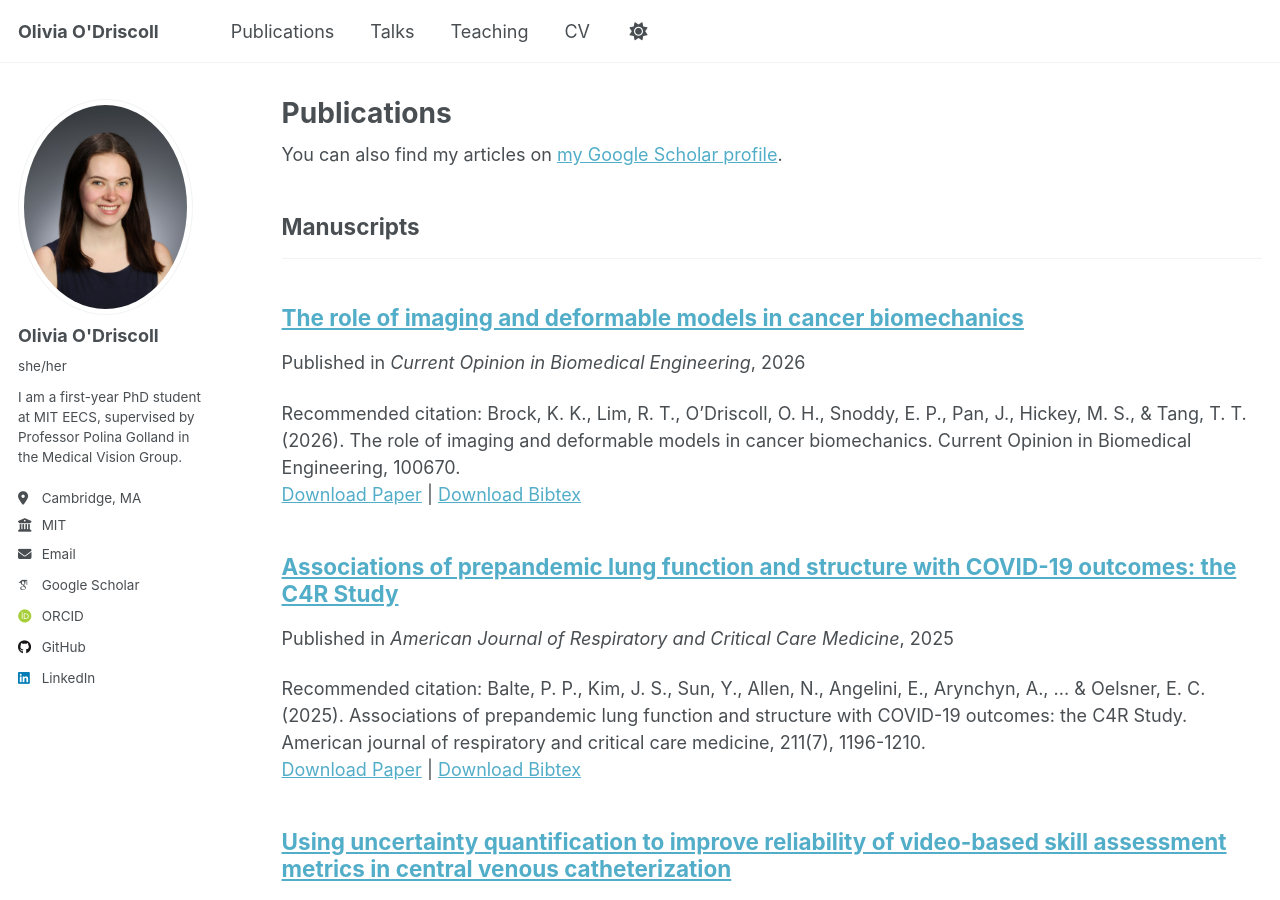
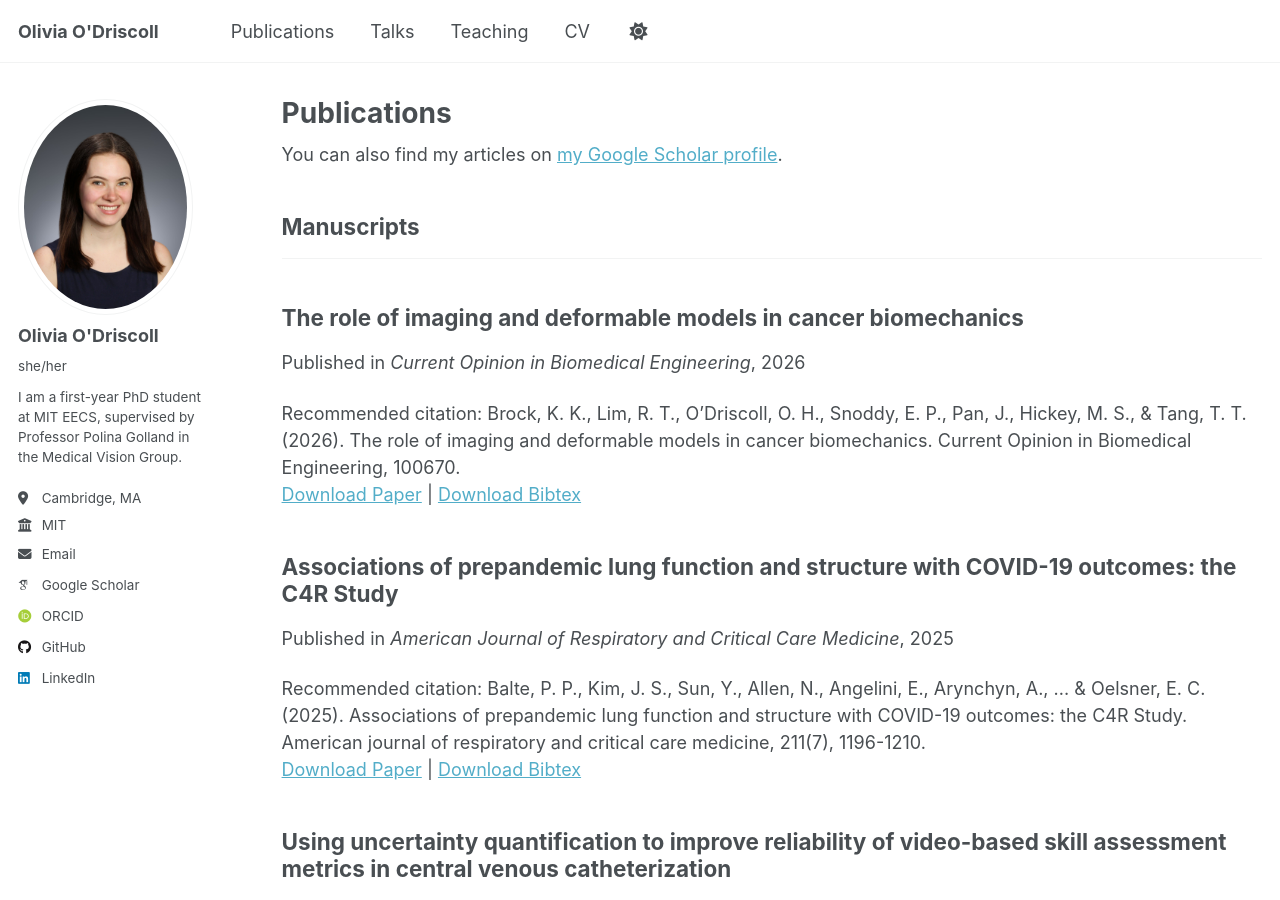
Before and after one commit to OliviaODriscoll/oliviaodriscoll.github.io, a Jekyll site: the page built from _pages/publications.html, in a window 1280 px wide and 900 px high. Built offline with Jekyll 4.4.1, drawn with Linux system fonts in a browser that asks for light colours; some web fonts are replaced; a script that is not in the unit is left out.

Commit message:
Update archive templates to display titles for publications without links

```diff
--- a/_includes/archive-single-cv.html
+++ b/_includes/archive-single-cv.html
@@ -27,7 +27,9 @@
       </div>
     {% endif %}
     <h3 class="archive__item-title" itemprop="headline">
-      {% if post.link %}
+      {% if post.collection == 'publications' %}
+        {{ title }}
+      {% elsif post.link %}
         <a href="{{ post.link }}">{{ title }}</a> <a href="{{ base_path }}{{ post.url }}" rel="permalink"><i class="fa fa-link" aria-hidden="true" title="permalink"></i><span class="sr-only">Permalink</span></a>
       {% else %}
         <a href="{{ base_path }}{{ post.url }}" rel="permalink">{{ title }}</a>
--- a/_includes/archive-single.html
+++ b/_includes/archive-single.html
@@ -27,7 +27,9 @@
     {% endif %}
 
     <h2 class="archive__item-title" itemprop="headline">
-      {% if post.link %}
+      {% if post.collection == 'publications' %}
+        {{ title }}
+      {% elsif post.link %}
         <a href="{{ post.link }}">{{ title }}</a> <a href="{{ base_path }}{{ post.url }}" rel="permalink"><i class="fa fa-link" aria-hidden="true" title="permalink"></i><span class="sr-only">Permalink</span></a>
       {% else %}
         <a href="{{ base_path }}{{ post.url }}" rel="permalink">{{ title }}</a>
```
